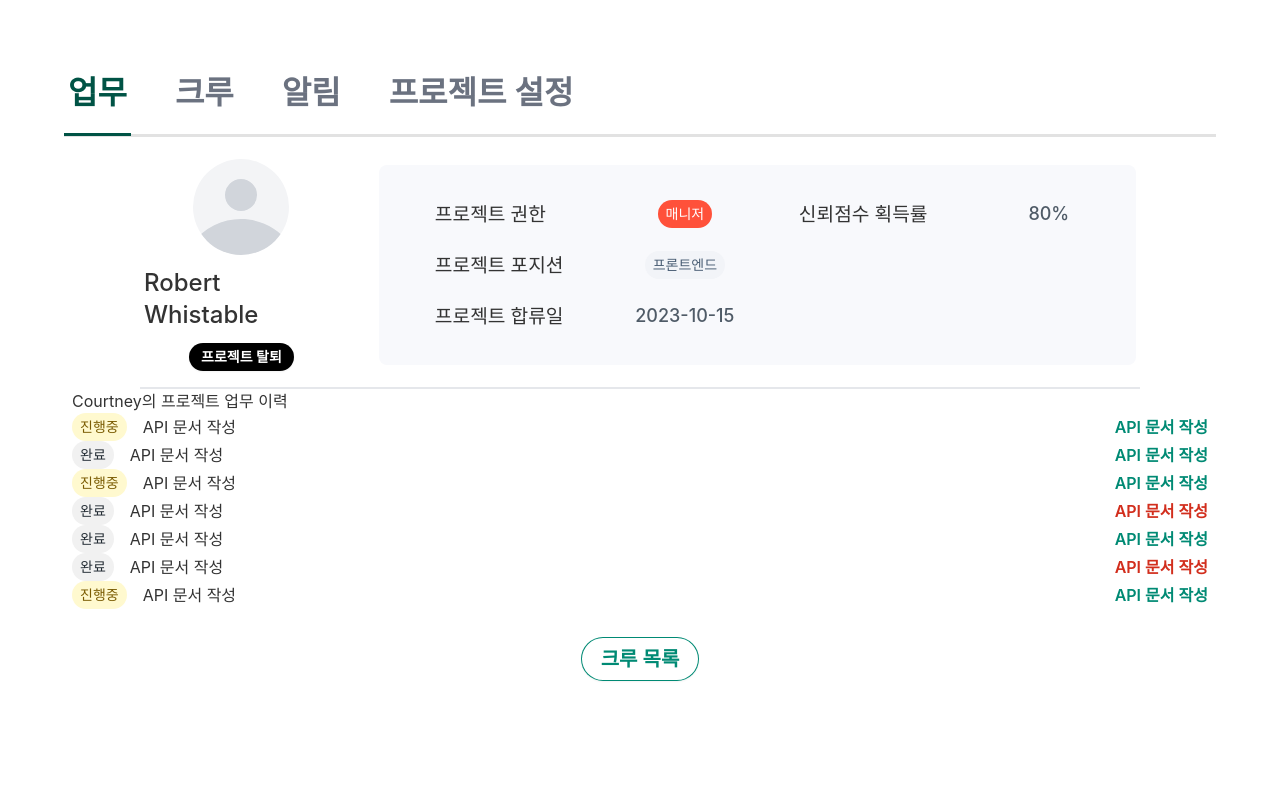
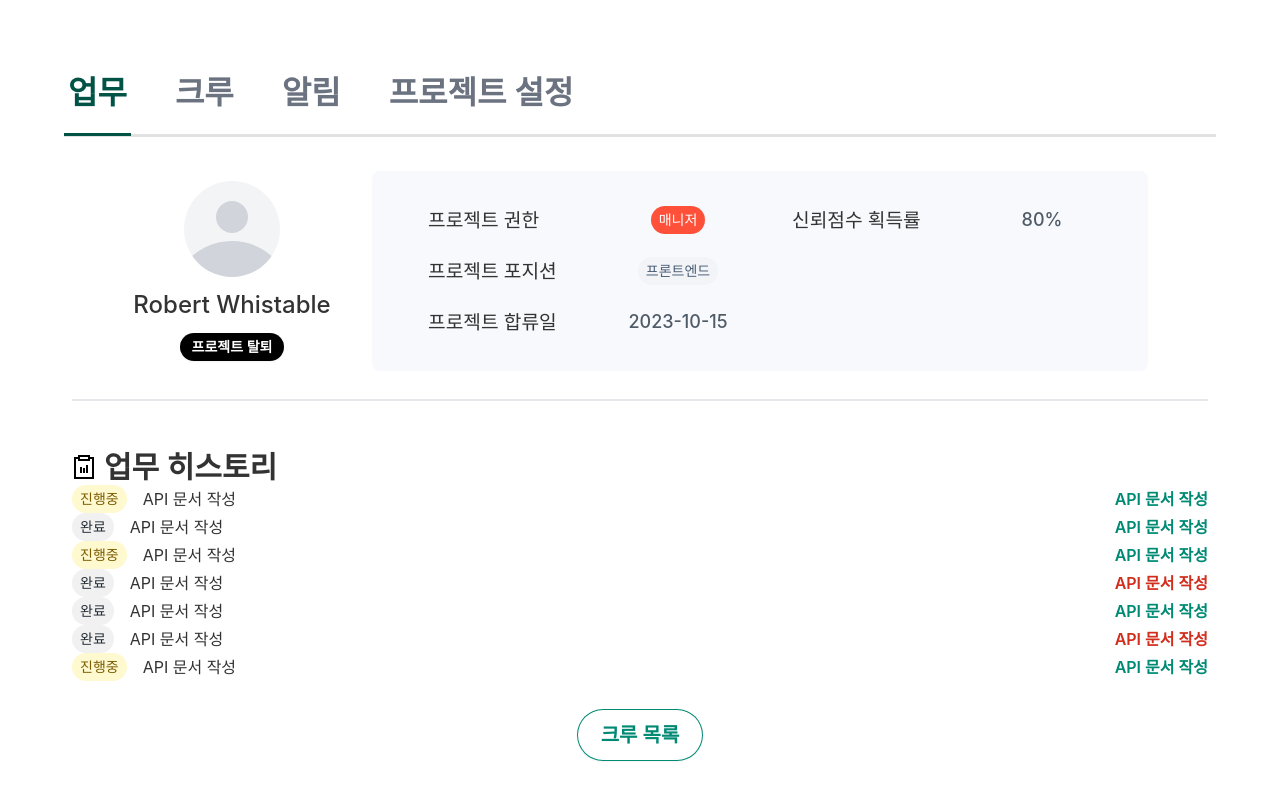
Before and after one commit to oneMonthProject/Front, a Next.js app: page /project/crews/Courtney in a window 1280 px wide. Shown: the part 318-1118 px from the top of the page. Built offline with nearby package versions, Linux system fonts and the light colour scheme.

Commit message:
feat: 프로젝트 상세 > 크루상세 레이아웃 수정

```diff
--- a/src/app/project/crews/[userId]/layout.tsx
+++ b/src/app/project/crews/[userId]/layout.tsx
@@ -8,8 +8,8 @@ function ProjectCrewDetailPageLayout({children}: { children: ReactNode }) {
             <section className='w-full px-1'>
                 {children}
             </section>
-            <section className='my-7'>
-                <Link href='/project/crews'><Button size='lg' theme='primary-hollow'>크루 목록</Button></Link>
+            <section className='mt-7'>
+                <Link href='/project/crews'><Button size='xl' theme='primary-hollow'>크루 목록</Button></Link>
             </section>
         </section>
     );
--- a/src/app/project/crews/[userId]/page.tsx
+++ b/src/app/project/crews/[userId]/page.tsx
@@ -1,20 +1,26 @@
 import React, {Suspense} from 'react';
 import ProfileSection from "@/components/project/crews/detail/ProfileSection";
 import CrewTaskHistory from "@/components/project/crews/detail/CrewTaskHistory";
+import {GrScorecard} from "@react-icons/all-files/gr/GrScorecard";
 
 // todo - params.userId 로 크루 상세정보 조회
 // todo - profile fallback
-function Page({params}:{params:{userId:string;}}) {
+function Page({params}: { params: { userId: string; } }) {
     return (
-        <section className='-mt-14 px-1'>
-            <section className='pc:max-w-[1000px] tablet:max-w-[700px] mx-auto border-b-2 border-gray-200'>
+        <section className='pc:max-w-[1200px] tablet:max-w-[700px] mx-auto -mt-14 px-1'>
+            <section className='tablet:py-3 border-b-2 border-gray-200'>
                 <Suspense>
                     <ProfileSection/>
                 </Suspense>
             </section>
-            <section>
-                <h3>{params.userId}의 프로젝트 업무 이력</h3>
-                <CrewTaskHistory/>
+            <section className='mt-12'>
+                <div className='flex items-center tablet:text-3xl mobile:text-xl font-semibold text-greyDarkBlue'>
+                    <GrScorecard className='tablet:text-[1.5rem]'/>
+                    <h3 className='ml-2'>업무 히스토리</h3>
+                </div>
+                <Suspense>
+                    <CrewTaskHistory/>
+                </Suspense>
             </section>
         </section>
     );
```
